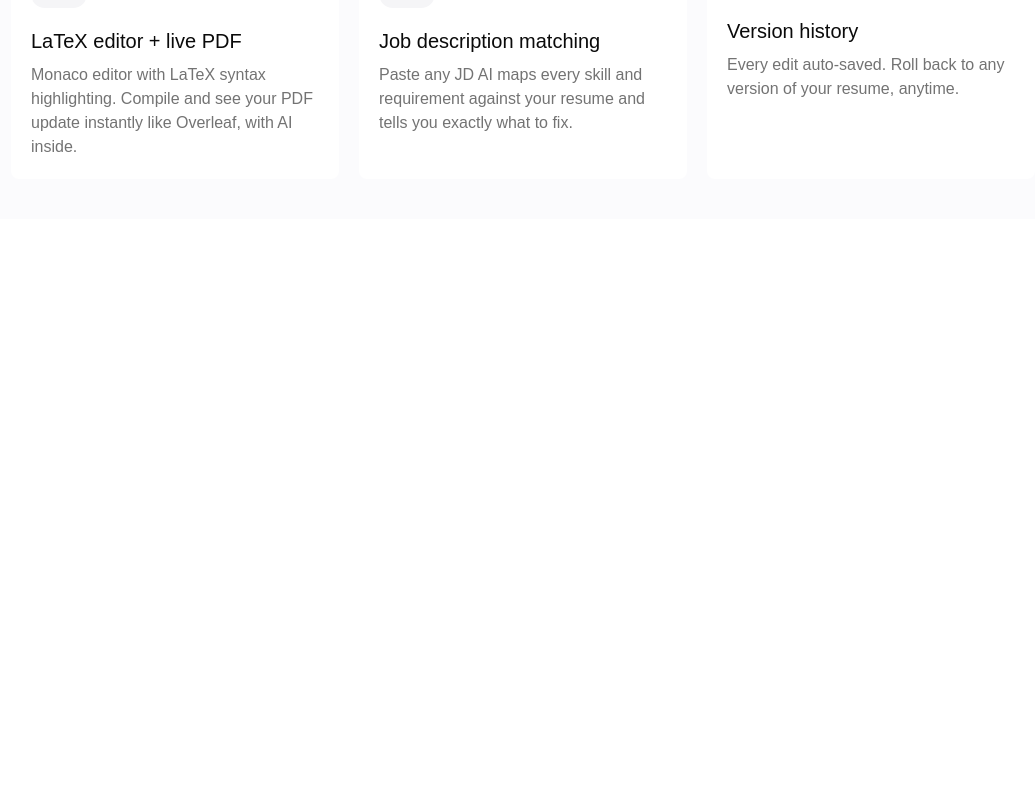
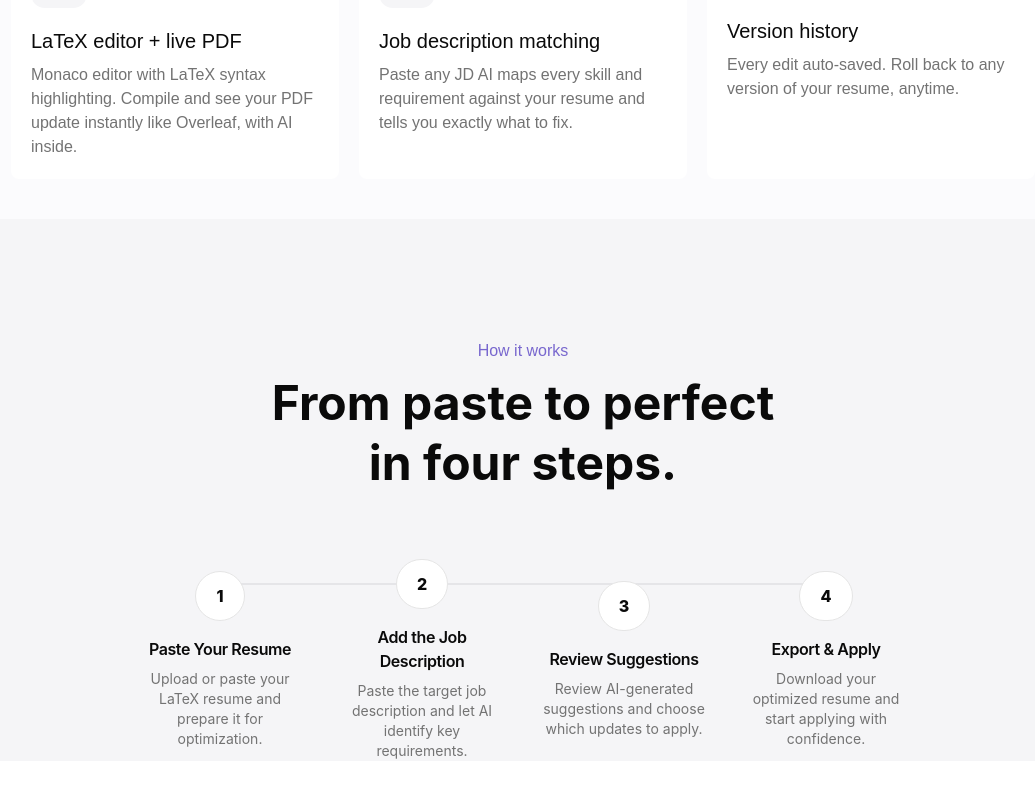
Before and after one commit to Gunasheelan24/UI-NextRole.IO, a React (Vite) app: page / in a window 1280 px wide. Shown: the part 990-1788 px from the top of the page, without its empty margins (117-1152 px from the left). Before the commit the page ends 1209 px from the top, so only its background shows below. Built offline with nearby package versions, Linux system fonts and the light colour scheme.

Commit message:
Landing page adapted to mobile screen

```diff
--- a/src/features/Home/Home.tsx
+++ b/src/features/Home/Home.tsx
@@ -24,10 +24,10 @@ const Home: React.FC = () => {
         <Features />
       </section>
 
-      {/* <section className="bg-[#f5f5f7]">
+      <section className="bg-[#f5f5f7]">
         <WorkFlow />
-        <Review />
-      </section> */}
+        {/* <Review /> */}
+      </section>
 
       {/* Footer */}
       {/* <section>
```
